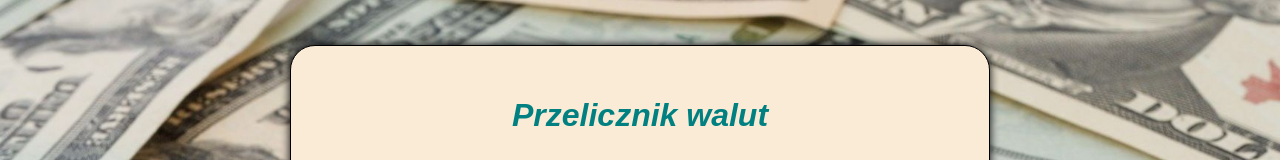
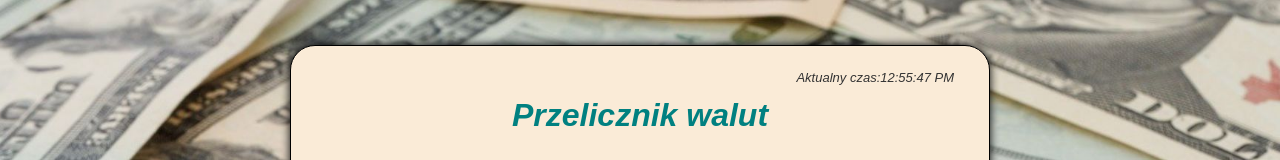
Before and after one commit to AdamGralak/calculator-react, a React (Create React App) app: page / in a window 1280 px wide. Shown: the part 178-338 px from the top of the page. Built offline with nearby package versions, Linux system fonts and the light colour scheme.

Commit message:
added clock

```diff
--- a/src/App/Form/form.css
+++ b/src/App/Form/form.css
@@ -3,6 +3,10 @@
     font-weight: 800;
     color: teal;
     text-align: center;
+}
+
+.form_HeaderContent {
+    position: relative;
 }
 
 .form_input {
--- a/src/App/Form/index.js
+++ b/src/App/Form/index.js
@@ -1,6 +1,7 @@
 import { currencies } from "../currencies";
 import { useState } from "react";
 import { Result } from "./Result";
+import { Time } from "../Time";
 import React from "react";
 import './form.css'
 
@@ -30,8 +31,11 @@ export const Form = () => {
 
     return (
         <>
+            <form onSubmit={onSubmit}>
+                <div className="form_HeaderContent">
                     <h1 className="form_header">Przelicznik walut </h1>
-            <form onSubmit={onSubmit}>
+                    <Time />
+                </div>
                 <p className="form_label">
                     <label>
                         <span> Kwota w zł:</span>
@@ -74,6 +78,4 @@ export const Form = () => {
             </form>
         </>
     )
-
-
 };
--- /dev/null
+++ b/src/App/Time/index.js
@@ -0,0 +1,25 @@
+import React from "react";
+import { useEffect, useState } from "react";
+import './time.css';
+
+export const Time = () => {
+    const [time, setTime] = useState(new Date());
+
+    useEffect(() => {
+        const intervalID = setInterval(() => {
+          tick();
+        }, 1000);
+
+        return () => {
+          clearInterval(intervalID);
+        };
+      }, []);
+
+const tick = () => {
+    setTime(new Date());
+}
+
+    return (
+        <p className="time">Aktualny czas:{time.toLocaleTimeString()}</p>
+    )
+};
--- /dev/null
+++ b/src/App/Time/time.css
@@ -0,0 +1,9 @@
+.time {
+    position: absolute;
+    top: -40px;
+    right: 5px;
+    font-size: 13px;
+    font-weight: 500;
+    font-style: italic;
+    color: rgb(50, 50, 50);
+}
```
Lines whose indentation alone changed are shown as unchanged.
